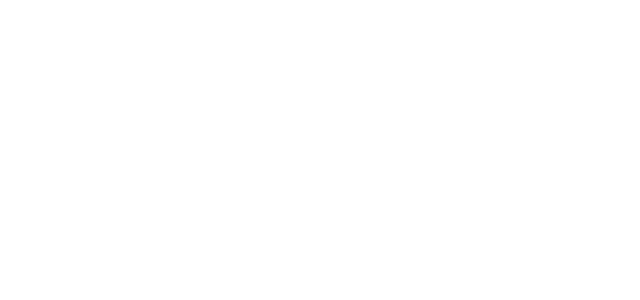
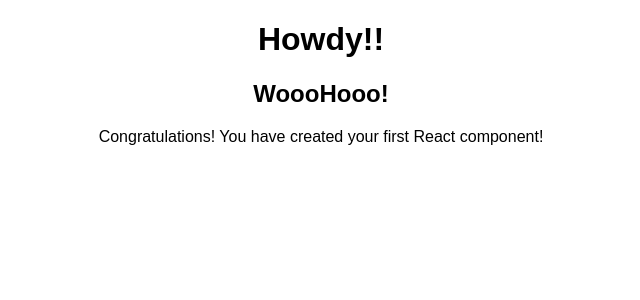
Before and after one commit to improving-minnesota/react-redux-timesheet, a React (Create React App) app: page / in a window 1280 px wide. Shown: the top 300 px of the page, without its empty margins (319-959 px from the left). Built offline with nearby package versions, Linux system fonts and the light colour scheme.

Commit message:
Solve lab02

```diff
--- a/src/App.js
+++ b/src/App.js
@@ -1,11 +1,13 @@
 import React, { Component } from 'react';
 import './App.css';
+import Hello from './hello/Hello';
 
 class App extends Component {
   render() {
     return (
       <div className="App">
 
+        <Hello friend="WoooHooo!" />
 
       </div>
     );
--- a/src/hello/Hello.js
+++ b/src/hello/Hello.js
@@ -0,0 +1,27 @@
+import React, { Component } from 'react';
+
+class Hello extends Component {
+
+  constructor(props) {
+    super(props);
+    this.state = {
+      greeting: 'Howdy!!'
+    };
+  }
+
+  render() {
+    return (
+      <div className="hello">
+        <h1>{this.state.greeting}</h1>
+        <h2>{this.props.friend}</h2>
+        <p>Congratulations!  You have created your first React component!</p>
+      </div>
+    );
+  }
+}
+
+Hello.defaultProps = {
+  friend: 'Partner!!'
+};
+
+export default Hello;
```
Also changed, not shown: 1 other file (tests, documents, lock files or other folders).
